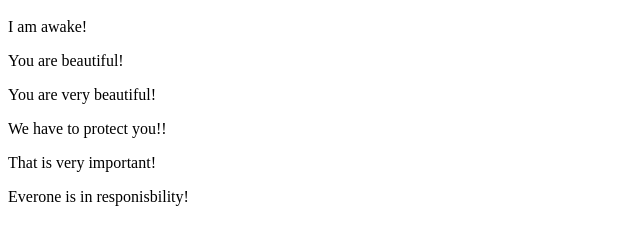
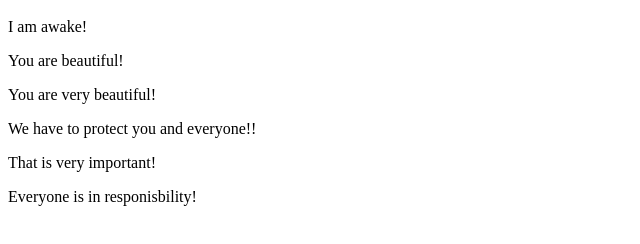
Before and after one commit to 24W-DGPH/DGPH---Intro, a plain HTML site: page index.html in a window 1280 px wide. Shown: the part 48-292 px from the top of the page, without its empty margins (0-640 px from the left). Drawn offline with Linux system fonts and the light colour scheme.

Commit message:
Update index.html

```diff
--- a/index.html
+++ b/index.html
@@ -8,8 +8,8 @@
 <p> I am awake!</p>
 <p> You are beautiful!</p>
 <p> You are very beautiful!</p>
-<p> We have to protect you!!</p>
+<p> We have to protect you and everyone!!</p>
 <p> That is very important!</p>
-<Pp> Everone is in responisbility!</p>
+<Pp> Everyone is in responisbility!</p>
 </body>
 </html>
```
